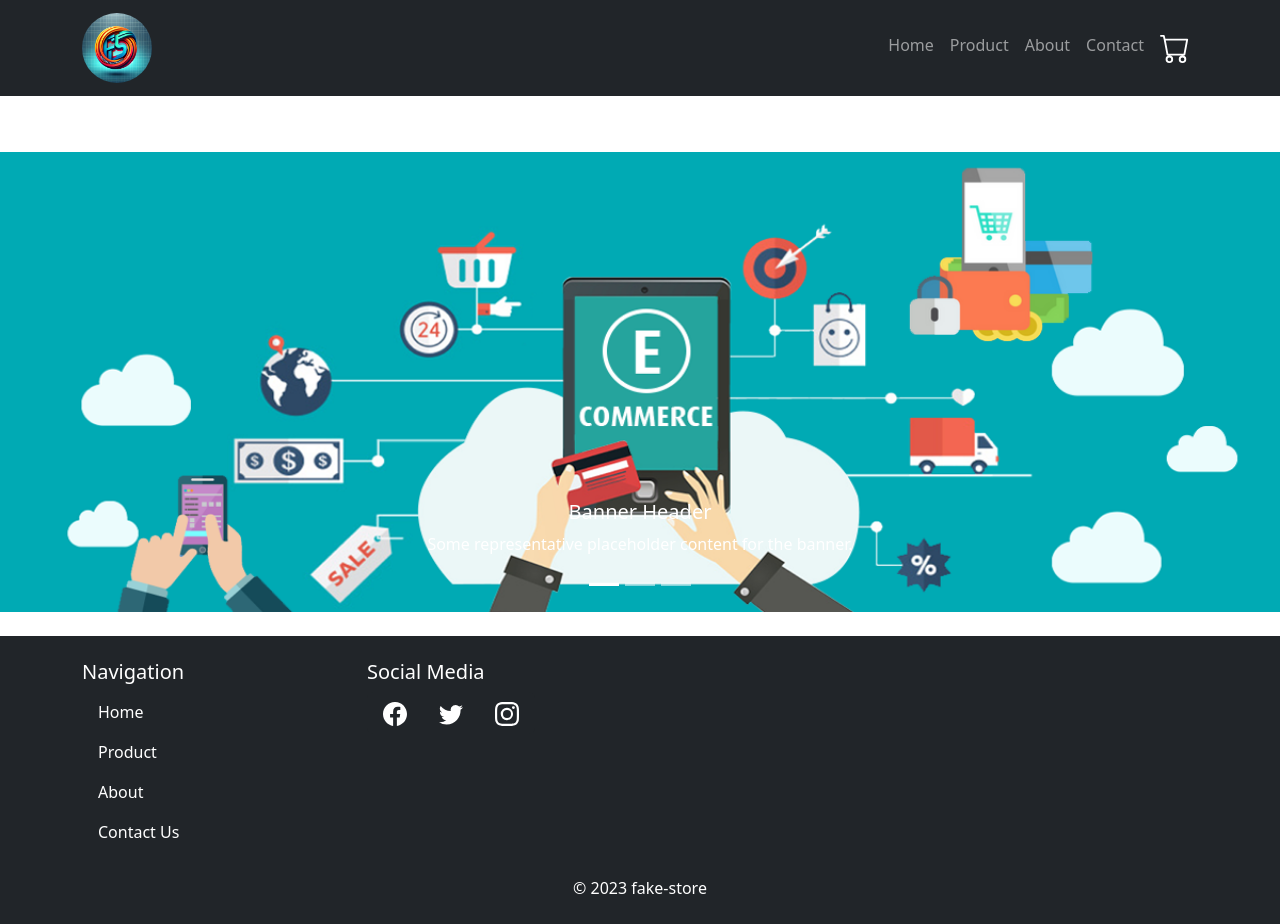
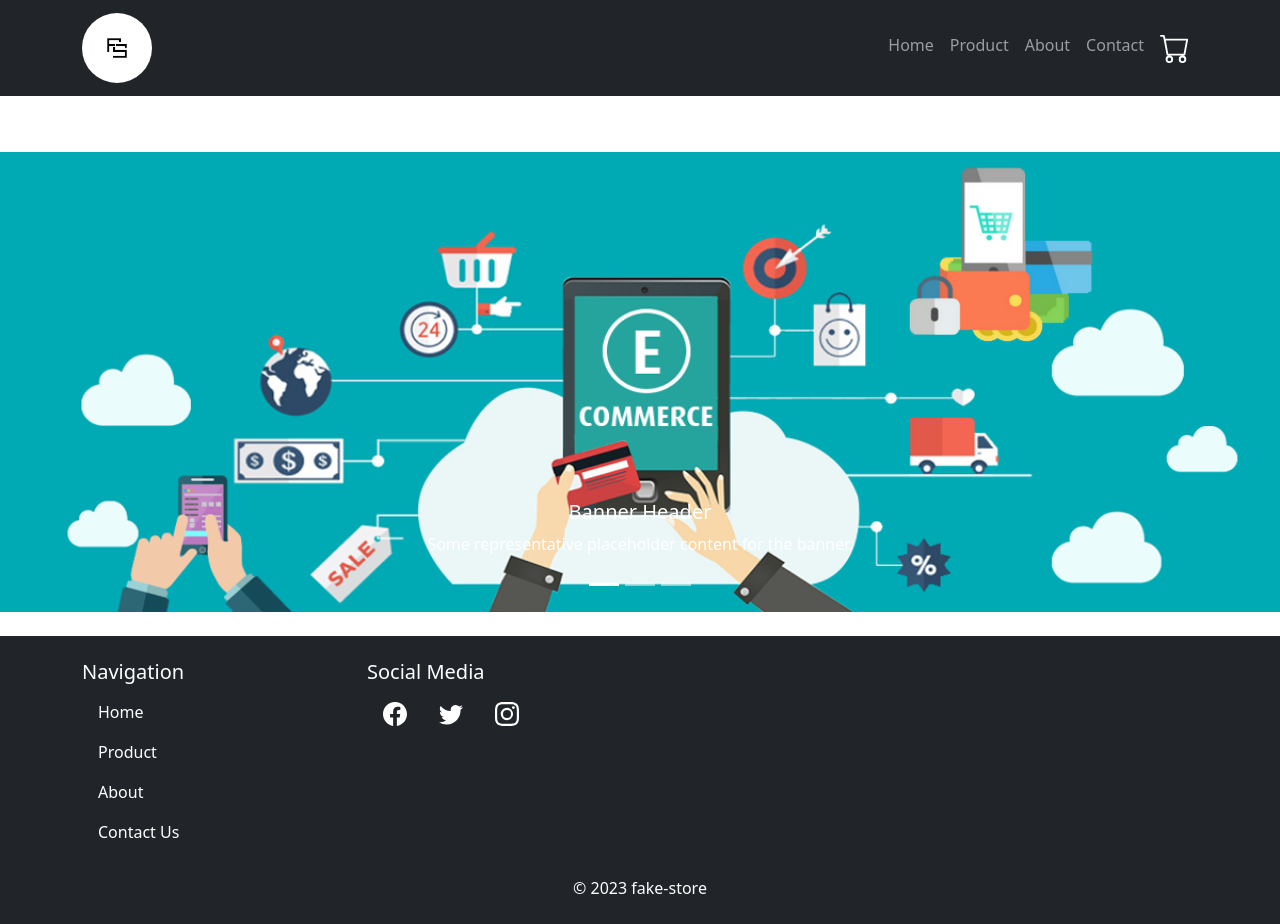
Before and after one commit to kulsoomshaikh1/Exam, a React (Create React App) app: page / in a window 1280 px wide. Built offline with nearby package versions, Linux system fonts and the light colour scheme.

Commit message:
logo change

```diff
--- a/src/components/Header.js
+++ b/src/components/Header.js
@@ -2,14 +2,14 @@ import React from 'react';
 import {Navbar, Nav, Container, Image} from 'react-bootstrap';
 import { Link } from 'react-router-dom';
 import { Cart as CartIcon } from 'react-bootstrap-icons';
-import logoImg from '../assets/images/fakestore-logo.png'
+import logo from '../assets/images/logo.png'
 
 const Header = ({ cartItemCount }) => {
     return (
         <Navbar bg="dark" variant="dark" expand="lg">
             <Container>
                 <Navbar.Brand href="/">
-                    <Image src={logoImg} alt="Fake Store Logo" height={70} width={70} roundedCircle/>
+                    <Image src={logo} alt="Fake Store Logo" height={70} width={70} roundedCircle/>
                 </Navbar.Brand>
                 <Navbar.Toggle aria-controls="basic-navbar-nav" />
                 <Navbar.Collapse id="basic-navbar-nav">
```
Also changed, not shown: src/assets/images/logo.png (added).
